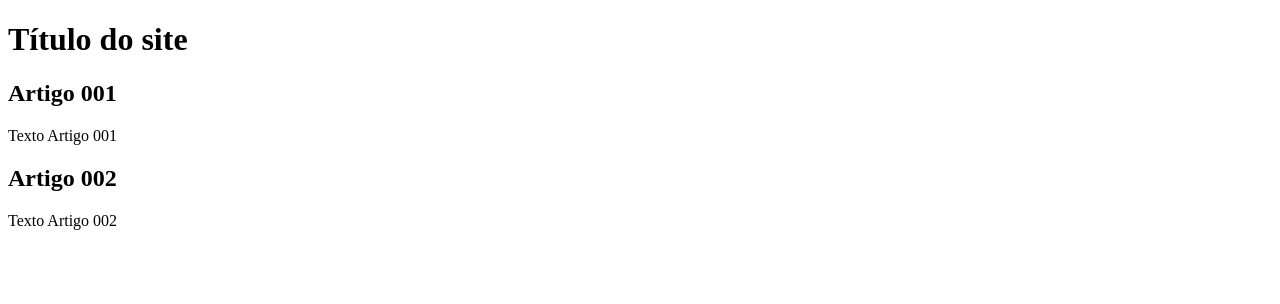
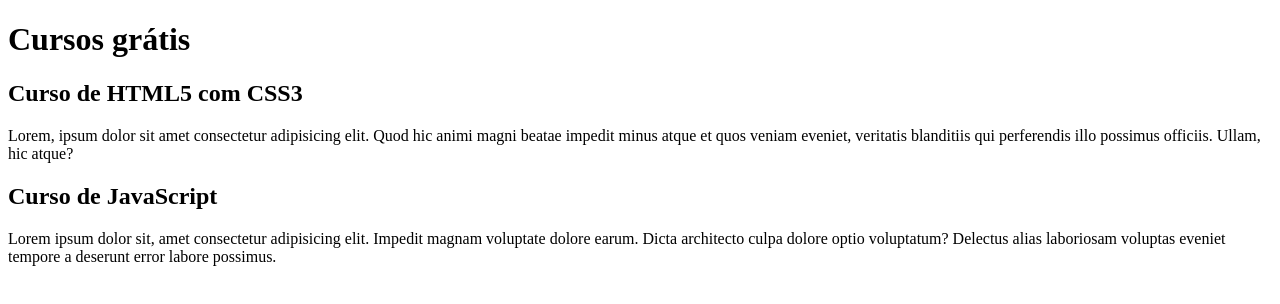
Before and after one commit to yxssuo/projeto-site, a plain HTML site: page index.html in a window 1280 px wide. Drawn offline with Linux system fonts and the light colour scheme.

Commit message:
comecei escrever o conteúdo

```diff
--- a/index.html
+++ b/index.html
@@ -8,15 +8,15 @@
 <body>
     <main>
         <header>
-            <h1>Título do site</h1>
+            <h1>Cursos grátis</h1>
         </header>
         <article>
-            <h2>Artigo 001</h2>
-            <p>Texto Artigo 001</p>
+            <h2>Curso de HTML5 com CSS3</h2>
+            <p>Lorem, ipsum dolor sit amet consectetur adipisicing elit. Quod hic animi magni beatae impedit minus atque et quos veniam eveniet, veritatis blanditiis qui perferendis illo possimus officiis. Ullam, hic atque?</p>
         </article>
         <article>
-            <h2>Artigo 002</h2>
-            <p>Texto Artigo 002</p>
+            <h2>Curso de JavaScript</h2>
+            <p>Lorem ipsum dolor sit, amet consectetur adipisicing elit. Impedit magnam voluptate dolore earum. Dicta architecto culpa dolore optio voluptatum? Delectus alias laboriosam voluptas eveniet tempore a deserunt error labore possimus.</p>
         </article>
     </main>
 </body>
```
